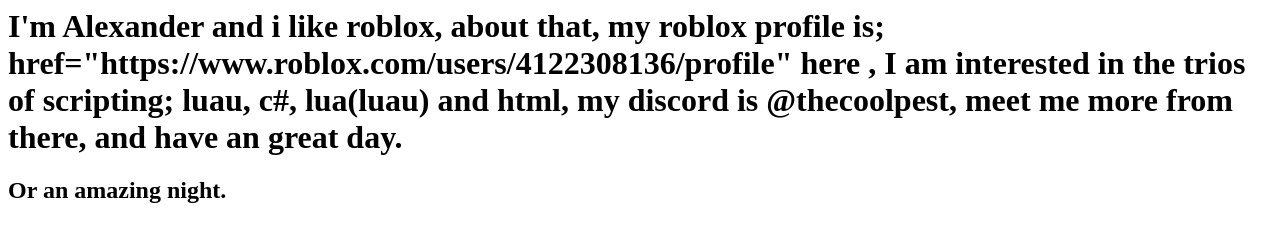
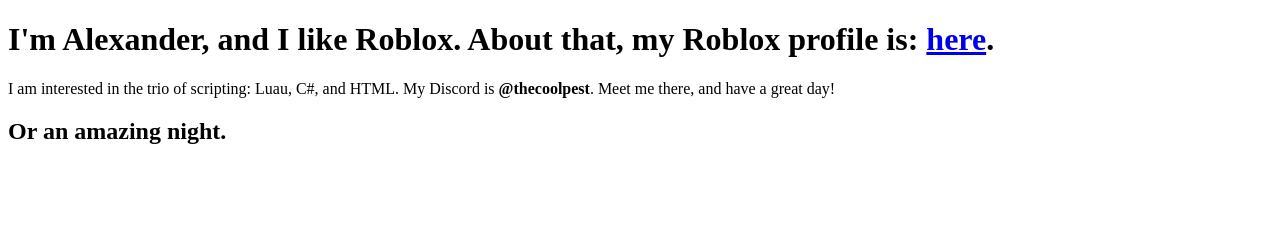
Before and after one commit to AlexannderGotThaApp/WhyYouShouldBeMyFriend, a plain HTML site: page index.html in a window 1280 px wide. Drawn offline with Linux system fonts and the light colour scheme.

Commit message:
index.html

```diff
--- a/index.html
+++ b/index.html
@@ -1,16 +1,21 @@
-<!DOCTYPE> <html>
-  <body>
+<!DOCTYPE html>
+<html lang="en">
+<head>
+    <meta charset="UTF-8">
+    <meta name="viewport" content="width=device-width, initial-scale=1.0">
+    <title>About Alexander</title>
+</head>
+<body>
     <h1>
-      I'm Alexander and i like roblox, about that, my roblox profile is; <a> href="https://www.roblox.com/users/4122308136/profile" here</a> ,
-      I am interested in the trios of scripting; luau, c#, lua(luau) and html, my discord is @thecoolpest,
-      meet me more from there, and have an great day.
+        I'm Alexander, and I like Roblox. About that, my Roblox profile is:
+        <a href="https://www.roblox.com/users/4122308136/profile" target="_blank">here</a>.
     </h1>
     <p>
-      <a>
-        <h2>
-          Or an amazing night.
-        </h2>
-      </a>
+        I am interested in the trio of scripting: Luau, C#, and HTML. My Discord is <strong>@thecoolpest</strong>.
+        Meet me there, and have a great day!
     </p>
-  </body>
+    <p>
+        <h2>Or an amazing night.</h2>
+    </p>
+</body>
 </html>
```
